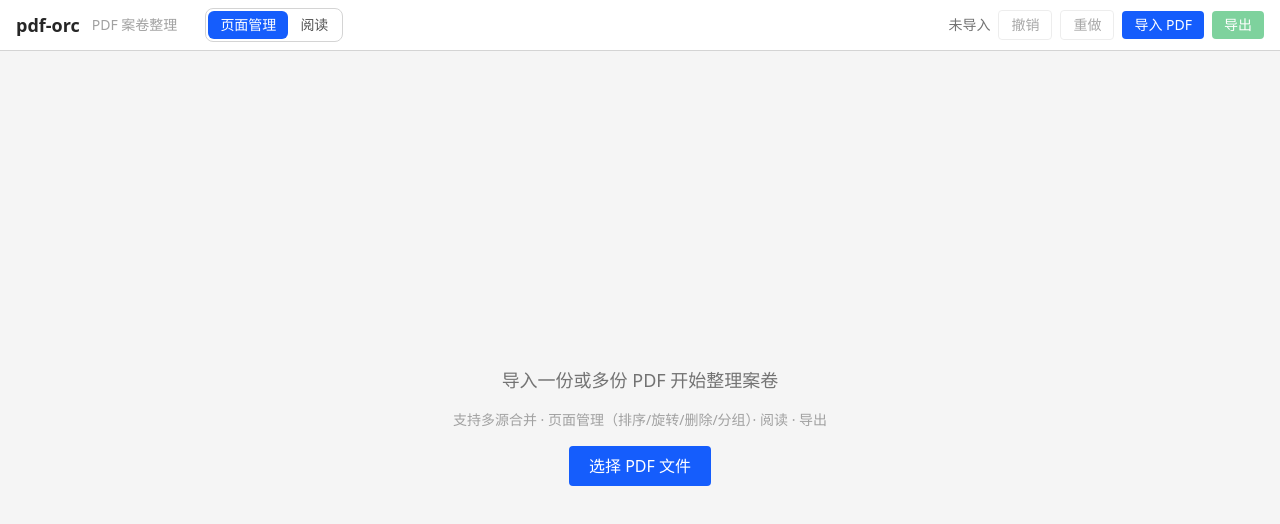
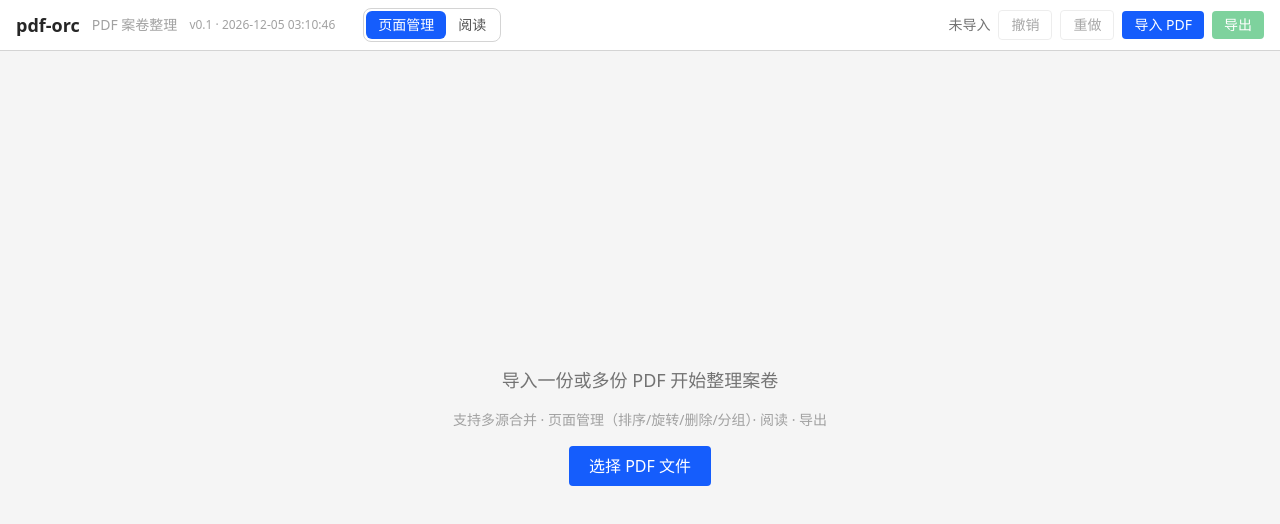
Before and after one commit to darklinpods/pdf-orc, a React (Vite) app: page / in a window 1280 px wide. Shown: the top 524 px of the page. Built offline with nearby package versions, Linux system fonts and the light colour scheme.

Commit message:
feat: 页头版本时间戳（精确到秒）
- vite define 注入 __BUILD_TIME__（dev server 启动/构建时）
- App 页头显示本地时间 v0.1 · YYYY-MM-DD HH:mm:ss
- src/vite-env.d.ts 声明全局常量

```diff
--- a/hermes/current.md
+++ b/hermes/current.md
@@ -23,6 +23,7 @@ v0.1（MVP）施工中：脚手架、文档核心、渲染边界、阅读视图
 - 双视图切换（`src/App.tsx`）：页面管理 / 阅读。
 - 导出边界（`src/export/`）：导出计划（plan，含旋转归一化与文件名建议）→ pdf-lib 组装（build，copyPages + 叠加旋转）→ Web Worker（export.worker，避免阻塞 UI）→ 下载（exporter，源字节经 `proxy.getData()` 取回并 transfer 移交 worker）；App 头部「导出」按钮 + 进度浮层 + 错误/成功提示。
 - 分组不强制顺序；拖动排序仅在「全部」视图开放（筛选视图只读）。
+- 版本时间戳（开发辅助）：页头显示 `v0.1 · <本地时间 精确到秒>`，由 vite `define` 在 dev server 启动/构建时注入 `__BUILD_TIME__`。
 - 扫描件 spike（2026-08-20，3 份 CamScanner 真实样本，共 230 页）：全部为 JPEG（DCTDecode）编码；pdf-lib 单份复制+保存成功且体积几乎不变（约 1.00x）；三份合并 230 页耗时约 600ms、输出 157.7MB、旋转叠加正确。JPEG2000/CCITT/JBIG2 未在样本中出现，风险仍待其他来源样本验证。
 
 ## 已确认决策（2026-08-19）
--- a/src/App.tsx
+++ b/src/App.tsx
@@ -5,6 +5,13 @@ import { ReaderView } from './views/ReaderView';
 import { ManagerView } from './views/ManagerView';
 
 type Mode = 'reader' | 'manager';
+
+/** 把 ISO UTC 时间戳格式化为本地时间（精确到秒）。 */
+function formatTimestamp(iso: string): string {
+  const d = new Date(iso);
+  const pad = (n: number) => String(n).padStart(2, '0');
+  return `${d.getFullYear()}-${pad(d.getMonth() + 1)}-${pad(d.getDate())} ${pad(d.getHours())}:${pad(d.getMinutes())}:${pad(d.getSeconds())}`;
+}
 
 export default function App() {
   const store = useDocumentStore();
@@ -43,6 +50,9 @@ export default function App() {
       <header className="flex items-center gap-3 border-b border-neutral-300 bg-white px-4 py-2">
         <h1 className="text-lg font-semibold">pdf-orc</h1>
         <span className="text-sm text-neutral-400">PDF 案卷整理</span>
+        <span className="text-xs tabular-nums text-neutral-400" title="版本时间戳（dev server 启动 / 构建时间）">
+          v0.1 · {formatTimestamp(__BUILD_TIME__)}
+        </span>
 
         {/* 视图切换 */}
         <nav className="ml-4 flex rounded-lg border border-neutral-300 p-0.5">
--- /dev/null
+++ b/src/vite-env.d.ts
@@ -0,0 +1,4 @@
+/// <reference types="vite/client" />
+
+/** 构建/启动时注入的版本时间戳（ISO UTC 字符串，见 vite.config.ts 的 define）。 */
+declare const __BUILD_TIME__: string;
--- a/vite.config.ts
+++ b/vite.config.ts
@@ -5,6 +5,10 @@ import tailwindcss from '@tailwindcss/vite';
 
 export default defineConfig({
   plugins: [react(), tailwindcss()],
+  define: {
+    // 版本时间戳：dev server 启动 / 构建时注入，精确到秒（ISO UTC，展示时转本地时间）。
+    __BUILD_TIME__: JSON.stringify(new Date().toISOString()),
+  },
   test: {
     environment: 'node',
     include: ['src/**/*.test.ts'],
```
